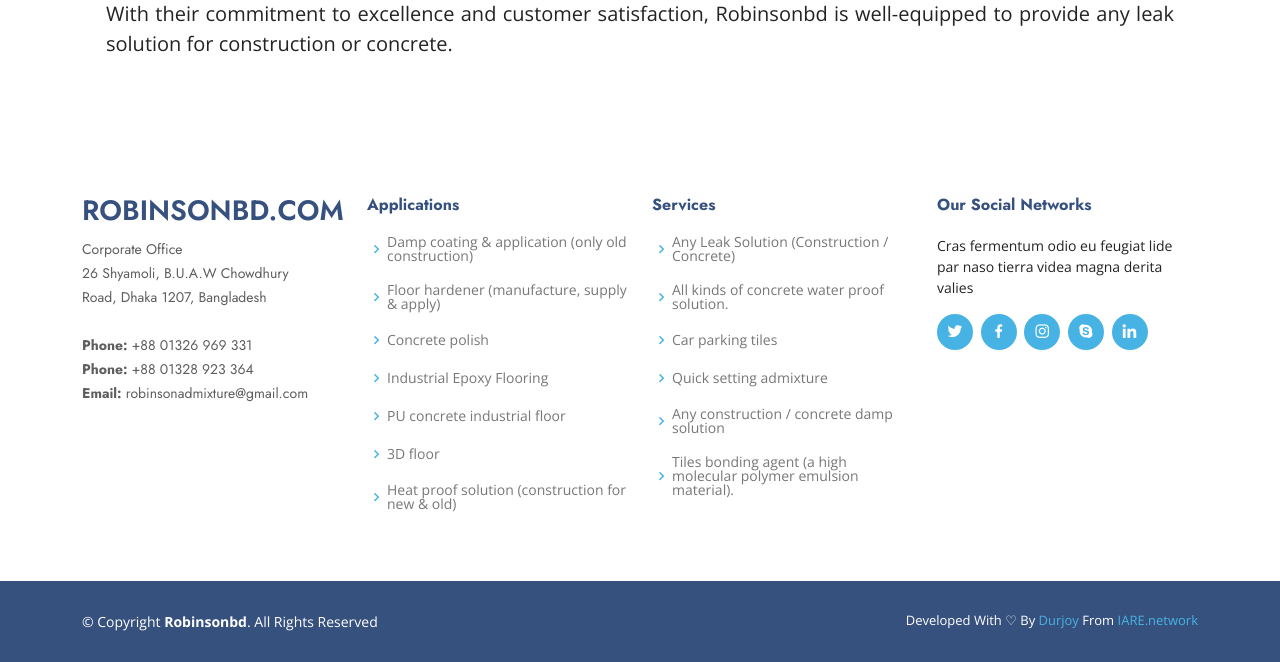
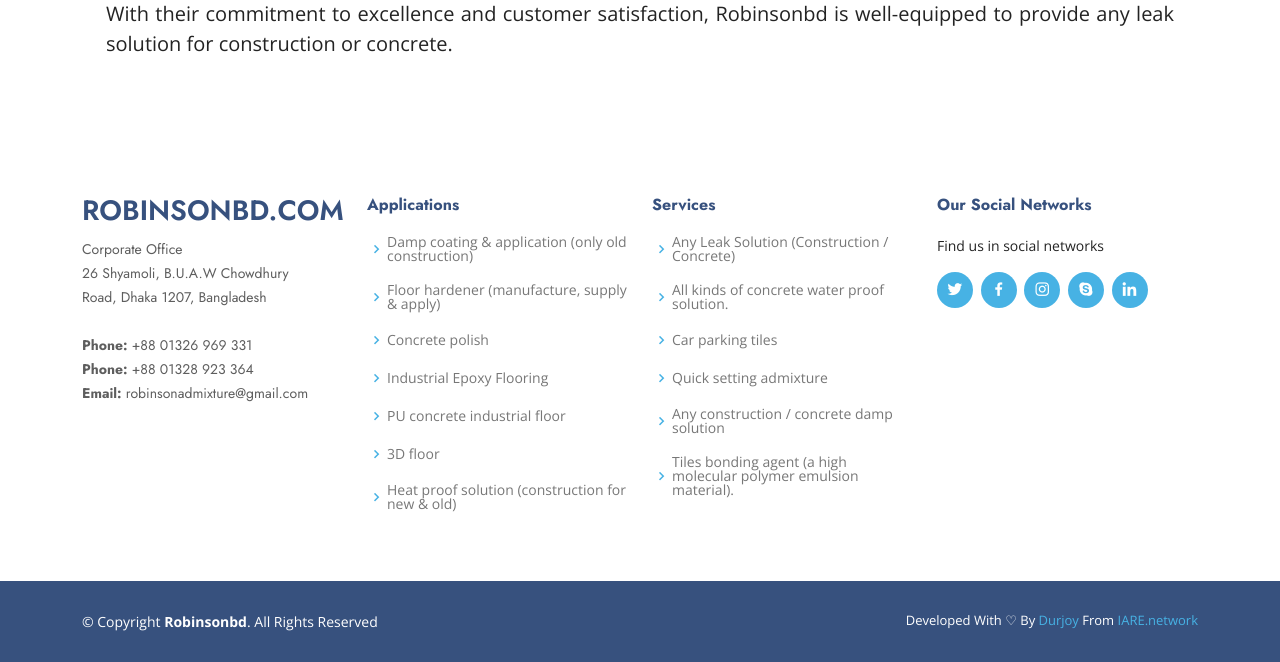
Before and after one commit to dee4git/robinsonbd, a Django app: page /extras/service-detail/1 in a window 1280 px wide. Shown: the part 1216-1878 px from the top of the page. Run offline with Django 4.2, Linux system fonts and the light colour scheme; data comes from the database, SQL or seed files in the repository; some libraries are stand-ins or nearby versions.

Commit message:
ready site

```diff
--- a/templates/base.html
+++ b/templates/base.html
@@ -780,7 +780,7 @@
 
                 <div class="col-lg-3 col-md-6 footer-links">
                     <h4>Our Social Networks</h4>
-                    <p>Cras fermentum odio eu feugiat lide par naso tierra videa magna derita valies</p>
+                    <p>Find us in social networks</p>
                     <div class="social-links mt-3">
                         <a href="#" class="twitter"><i class="bx bxl-twitter"></i></a>
                         <a href="https://www.facebook.com/robinsonadmixture?mibextid=ZbWKwL" target="_blank" class="facebook"><i class="bx bxl-facebook"></i></a>
--- a/templates/base2.html
+++ b/templates/base2.html
@@ -798,7 +798,7 @@
 
                 <div class="col-lg-3 col-md-6 footer-links">
                     <h4>Our Social Networks</h4>
-                    <p>Cras fermentum odio eu feugiat lide par naso tierra videa magna derita valies</p>
+                    <p>Find us in social networks</p>
                     <div class="social-links mt-3">
                         <a href="#" class="twitter"><i class="bx bxl-twitter"></i></a>
                         <a href="https://www.facebook.com/robinsonadmixture?mibextid=ZbWKwL" target="_blank" class="facebook"><i class="bx bxl-facebook"></i></a>
```
